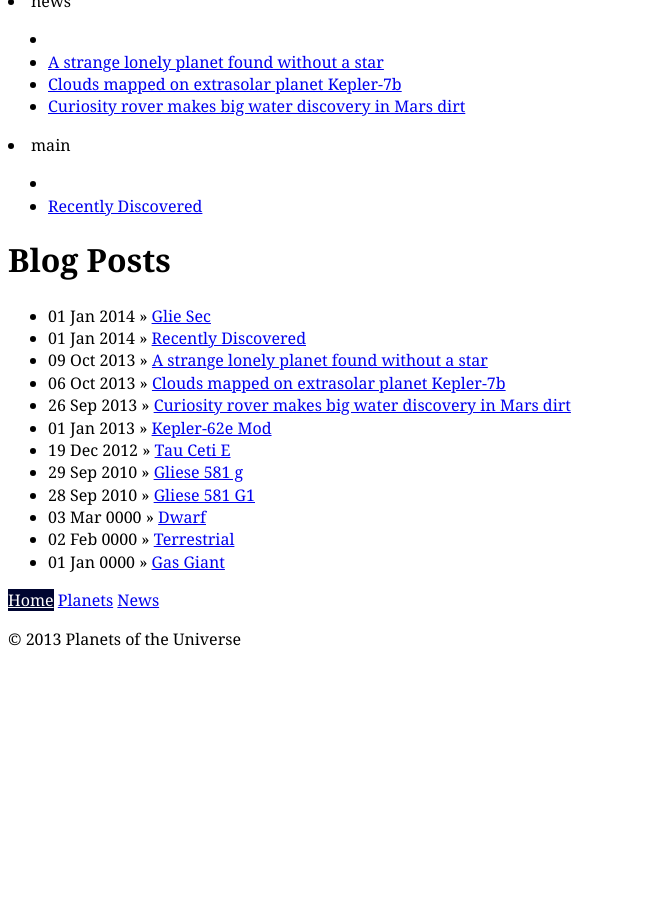
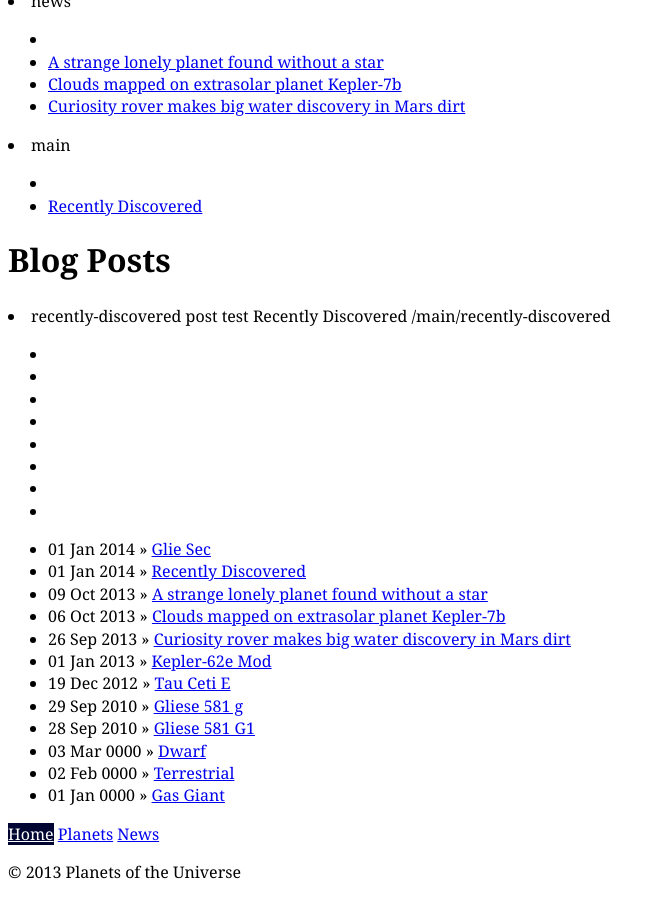
Before and after one commit to kamilkoterba/planets-example, a Jekyll site: the page built from index.html, in a window 1280 px wide and 900 px high, scrolled down 1136 px. Shown: the whole window, without its empty margins (0-666 px from the left). Built offline with Jekyll 4.4.1, drawn with Linux system fonts in a browser that asks for light colours; Markdown is read by kramdown in place of the engine named in the settings; before the commit the page ends 1802 px from its top, so only the background shows below that.

Commit message:
Update index.html

```diff
--- a/index.html
+++ b/index.html
@@ -45,6 +45,21 @@
 {% endfor %}
 
 <h1>Blog Posts</h1>
+
+{% for parent in site.categories.main %}
+  <li><a>{{ parent }}</a> {{ parent.title }} {{ parent.filemane }} {{ parent.url }}
+    <ul>
+    {% for posts in site.categories.{{ parent.title }} %}
+
+      {% for post in posts %}
+        <li><a href="{{ post.url }}">{{ post.title }}</a></li>
+      {% endfor %}
+    {% endfor %}
+    </ul>
+  </li>
+{% endfor %}
+
+
   <ul class="posts">
     {% for post in site.posts %}
       <li><span>{{ post.date | date_to_string }}</span> &raquo; <a href="{{ post.url }}">{{ post.title }}</a></li>
```
